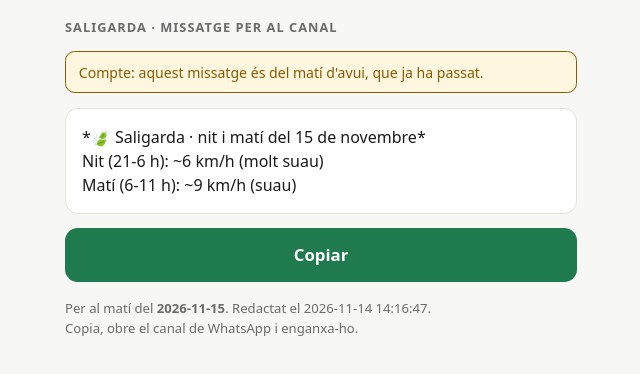
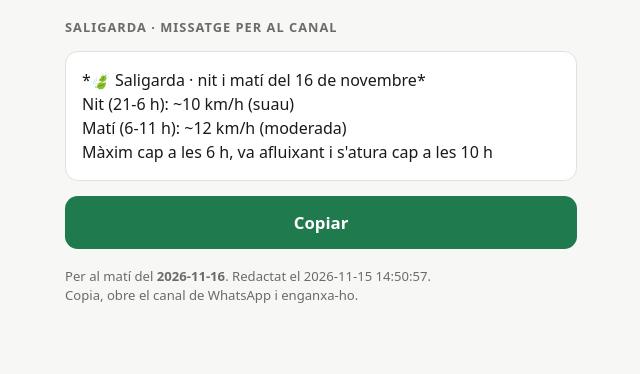
Before and after one commit to adriabarbeta/saligarda, a plain HTML site: page docs/index.html in a window 1280 px wide. Shown: the whole page, without its empty margins (319-959 px from the left). Drawn offline with Linux system fonts and the light colour scheme.

Commit message:
pronostic 2026-11-15

```diff
--- a/derived/posts_x.csv
+++ b/derived/posts_x.csv
@@ -116,3 +116,4 @@ moment,nit,probabilitat,u_pred,enviat,detall,text
 2026-11-12 16:02:51,2026-11-13,15,8.69,TRUE,id 2120910201943392533,🍃 Saligarda · nit i matí del 13 de novembre | Nit (21-6 h): ~5 km/h (pràcticament calma) | Matí (6-11 h): ~9 km/h (suau) | #laGarriga #Congost
 2026-11-13 15:29:17,2026-11-14,7,8.75,TRUE,id 2121264141910372381,🍃 Saligarda · nit i matí del 14 de novembre | Nit (21-6 h): ~6 km/h (pràcticament calma) | Matí (6-11 h): ~9 km/h (suau) | #laGarriga #Congost
 2026-11-14 14:16:47,2026-11-15,4,8.53,TRUE,id 2121608283270070547,🍃 Saligarda · nit i matí del 15 de novembre | Nit (21-6 h): ~6 km/h (molt suau) | Matí (6-11 h): ~9 km/h (suau) | #laGarriga #Congost
+2026-11-15 14:50:57,2026-11-16,14,12.29,TRUE,id 2121979269152735398,"🍃 Saligarda · nit i matí del 16 de novembre | Nit (21-6 h): ~10 km/h (suau) | Matí (6-11 h): ~12 km/h (moderada) | Màxim cap a les 6 h, va afluixant i s'atura cap a les 10 h | #laGarriga #Congost"
--- a/derived/pronostics.csv
+++ b/derived/pronostics.csv
@@ -28,3 +28,4 @@ emes,nit,p_saligarda,p_bot,u_mati_pred,u_1a_pred,u_nit_pred,p8,p11,p14,pic_utc,f
 2026-11-12 22:18,2026-11-13,0.363,0.125,7.05,7.8,4.45,0.467,0.261,0.12,5,9,6.52,11.12,fluixa,29,20,1002.3,12.3,3.4
 2026-11-13 21:57,2026-11-14,0.317,0.066,8.17,8.47,6.29,0.412,0.22,0.081,5,9,7.61,10.37,fluixa,75,47,1013.6,10.7,2.3
 2026-11-14 20:41,2026-11-15,0.26,0.055,7.38,8.36,5.78,0.423,0.148,0.055,5,9,6.89,9.98,fluixa,63,37,1016.5,3.3,-0.4
+2026-11-15 14:50,2026-11-16,0.77,0.141,12.29,12.83,10.46,0.752,0.611,0.147,5,9,10.65,9.38,moderada,67,2,1019,2.6,-1.5
--- a/docs/index.html
+++ b/docs/index.html
@@ -51,15 +51,16 @@
 <main>
   <h1>Saligarda &middot; missatge per al canal</h1>
   <div id="avis"></div>
-  <pre id="msg">*🍃 Saligarda · nit i matí del 15 de novembre*
-Nit (21-6 h): ~6 km/h (molt suau)
-Matí (6-11 h): ~9 km/h (suau)</pre>
+  <pre id="msg">*🍃 Saligarda · nit i matí del 16 de novembre*
+Nit (21-6 h): ~10 km/h (suau)
+Matí (6-11 h): ~12 km/h (moderada)
+Màxim cap a les 6 h, va afluixant i s'atura cap a les 10 h</pre>
   <button id="btn" type="button">Copiar</button>
-  <p class="peu">Per al mat&iacute; del <strong>2026-11-15</strong>. Redactat el 2026-11-14 14:16:47.<br>
+  <p class="peu">Per al mat&iacute; del <strong>2026-11-16</strong>. Redactat el 2026-11-15 14:50:57.<br>
      Copia, obre el canal de WhatsApp i enganxa-ho.</p>
 </main>
 <script>
-  var NIT = "2026-11-15";
+  var NIT = "2026-11-16";
   var btn = document.getElementById("btn");
   btn.addEventListener("click", function () {
     var t = document.getElementById("msg").textContent;
```
Also changed, not shown: docs/missatge.txt, post_x.txt, pronostic.txt.
